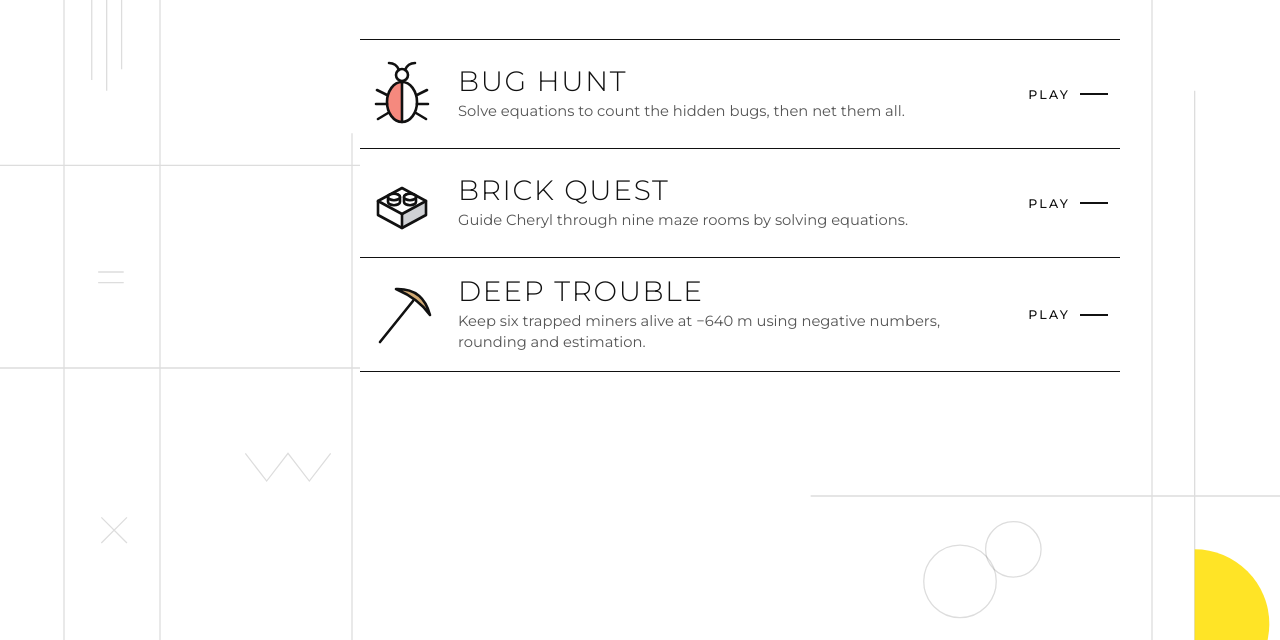
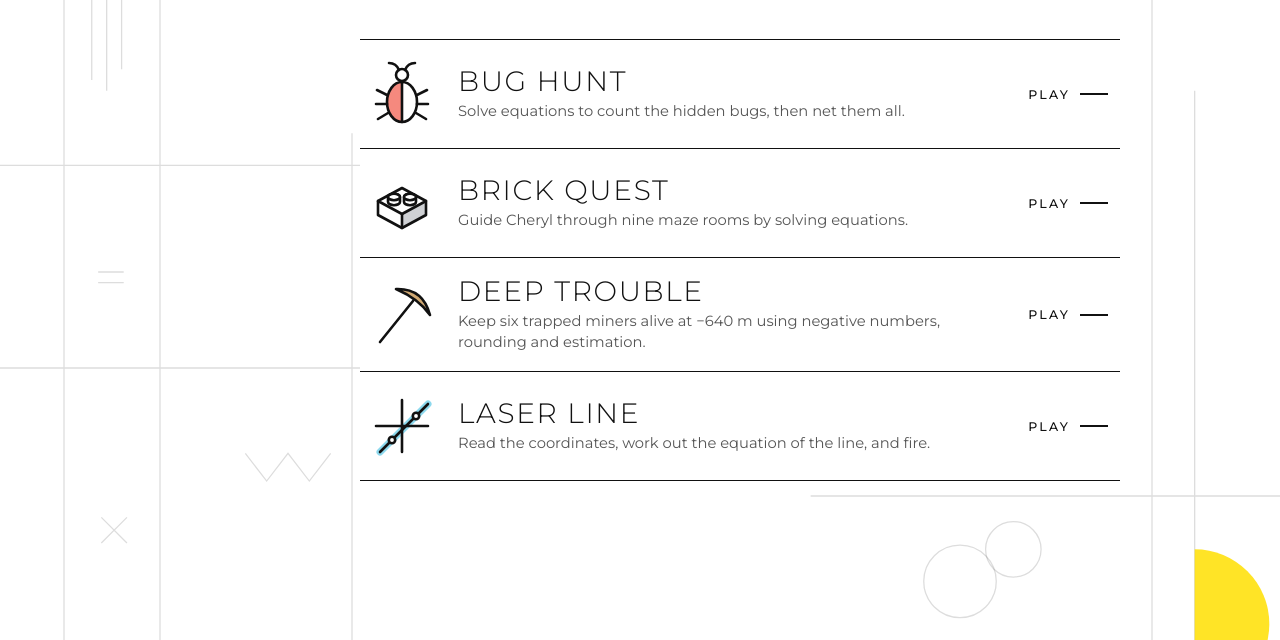
Before and after one commit to jamicito/jamicito.github.io, a plain HTML site: page index.html in a window 1280 px wide. Shown: the part 160-800 px from the top of the page. Drawn offline with Linux system fonts and the light colour scheme.

Commit message:
Rename Laser Line and list it on the home page

```diff
--- a/index.html
+++ b/index.html
@@ -8,7 +8,7 @@
 <link rel="preconnect" href="https://fonts.gstatic.com" crossorigin>
 <link href="https://fonts.googleapis.com/css2?family=Montserrat:wght@300;400;500&display=swap" rel="stylesheet">
 <style>
-:root{--bg:#ffffff;--ink:#111111;--line:#111111;--faint:rgba(17,17,17,.14);--soft:#555555;--yellow:#ffe000;--red:#f26b5e;--grey:#cfd1d4;--brown:#c99a5b;color-scheme:light}
+:root{--bg:#ffffff;--ink:#111111;--line:#111111;--faint:rgba(17,17,17,.14);--soft:#555555;--yellow:#ffe000;--red:#f26b5e;--grey:#cfd1d4;--brown:#c99a5b;--cyan:#5cc8e6;color-scheme:light}
 @media (prefers-color-scheme:dark){:root:not([data-theme="light"]){--bg:#121212;--ink:#f2f2f2;--line:#f2f2f2;--faint:rgba(242,242,242,.14);--soft:#b4b4b4;--grey:#6d7075;color-scheme:dark}}
 :root[data-theme="dark"]{--bg:#121212;--ink:#f2f2f2;--line:#f2f2f2;--faint:rgba(242,242,242,.14);--soft:#b4b4b4;--grey:#6d7075;color-scheme:dark}
 :root{box-sizing:border-box;padding-top:env(safe-area-inset-top,0px);padding-bottom:env(safe-area-inset-bottom,0px)}
@@ -86,6 +86,14 @@ a.game:hover .play i{width:44px}
       <div><h2>Deep Trouble</h2><p class="desc">Keep six trapped miners alive at −640 m using negative numbers, rounding and estimation.</p></div>
       <span class="play">Play <i></i></span>
     </a></li>
+    <li><a class="game" href="laser-line.html">
+      <svg class="icon" viewBox="0 0 72 72" role="img" aria-label="Laser line icon">
+        <path d="M14 62 L62 14" stroke="var(--cyan)" stroke-width="7" stroke-linecap="round" opacity=".7"/>
+        <g class="s"><path d="M10 36H62M36 10V62"/><path d="M14 62 L62 14"/><circle cx="26" cy="50" r="3.2" style="fill:var(--bg)"/><circle cx="50" cy="26" r="3.2" style="fill:var(--bg)"/></g>
+      </svg>
+      <div><h2>Laser Line</h2><p class="desc">Read the coordinates, work out the equation of the line, and fire.</p></div>
+      <span class="play">Play <i></i></span>
+    </a></li>
   </ul>
 </main>
 </body>
```
Also changed, not shown: laser-line.html (renamed from Laser Line (1).html).
